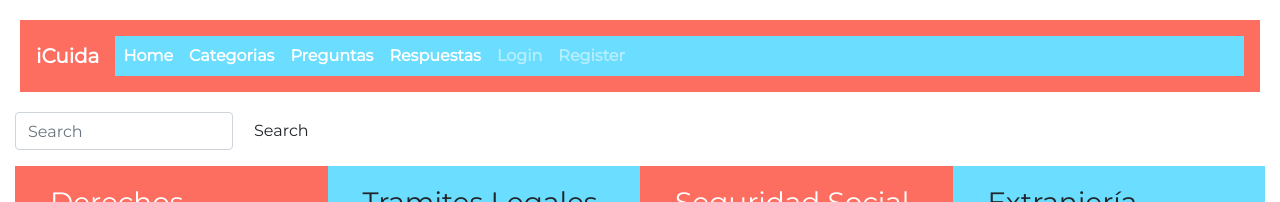
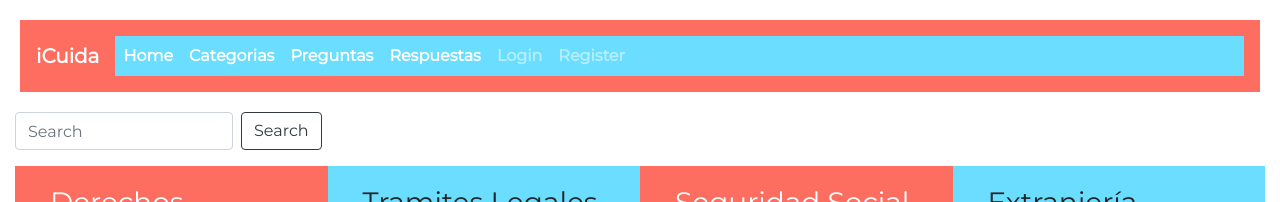
Before and after one commit to Iniciativa-Barcelona-Open-Data-I-iCuida/iCuida, a React (Create React App) app in the folder client/: page / in a window 1280 px wide. Shown: the top 202 px of the page. Built offline with nearby package versions, Linux system fonts and the light colour scheme; a web font is replaced by a local one.

Commit message:
fix search btn

```diff
--- a/client/src/Component/Landing.js
+++ b/client/src/Component/Landing.js
@@ -11,7 +11,7 @@ export default class Landing extends Component {
                         <nav>
                             <form className="form-inline ml-auto">
                             <input type="text" className="form-control mr-sm-2" placeholder="Search"></input>
-                            <button type="submit" className="btn btn-outline">Search</button>
+                            <button type="submit" className="btn btn-outline-dark">Search</button>
                             </form>
                         </nav>
                     </div>
--- a/client/src/assets/css/Landing.css
+++ b/client/src/assets/css/Landing.css
@@ -47,9 +47,9 @@ body{
     box-shadow: 0 0 8px rgba(0,0,0,0.1);
 }
 
-.btn-btn-outline{
+.btn-btn-outline-dark{
     border-color: #6BDEFF;
-    box-shadow: 0 0 8px#6BDEFF;
+    box-shadow: 0 0 8px rgba(0,0,0,0.1);
 }
 
 .jumbotron {
```
